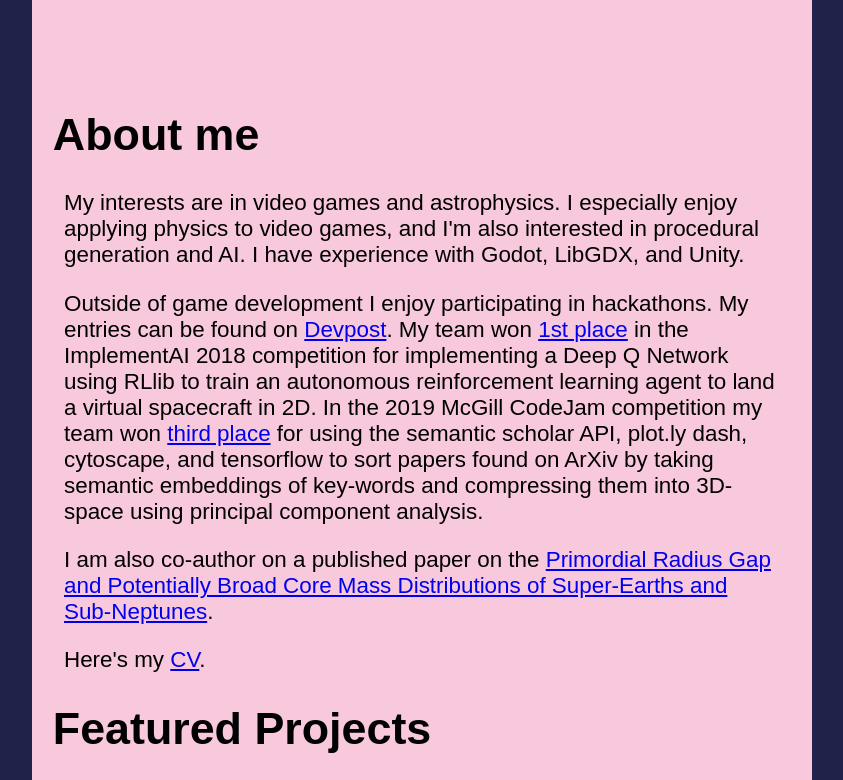
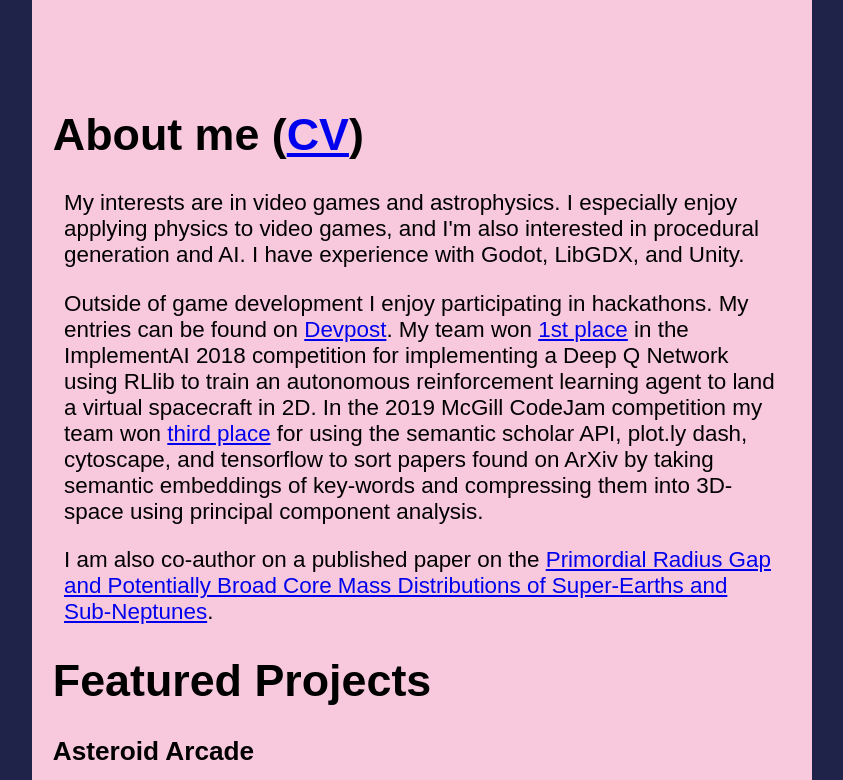
Before and after one commit to xen-42/xen-42.github.io, a plain HTML site: page index.html in a window 1280 px wide. Shown: the part 600-1380 px from the top of the page, without its empty margins (218-1061 px from the left). Drawn offline with Linux system fonts and the light colour scheme.

Commit message:
Update index.html

```diff
--- a/index.html
+++ b/index.html
@@ -23,7 +23,7 @@
 		</div>
 
 		<div class="projects">
-			<h1> About me </h1>
+			<h1> About me (<a href="cv.pdf">CV</a>) </h1>
 			<p>
 				My interests are in video games and astrophysics. I especially enjoy applying physics to video games, and I'm also interested in procedural generation and AI. I have experience with Godot, LibGDX, and Unity.
 			</p>
@@ -32,9 +32,6 @@
 			</p>
 			<p>
 				I am also co-author on a published paper on the <a href="https://arxiv.org/abs/2008.01105">Primordial Radius Gap and Potentially Broad Core Mass Distributions of Super-Earths and Sub-Neptunes</a>.
-			</p>
-			<p>
-				Here's my <a href="cv.pdf">CV</a>.
 			</p>
 		</div>
 
```
